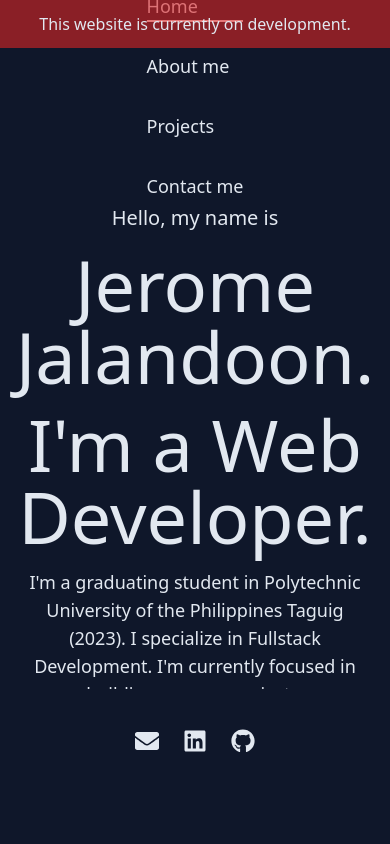
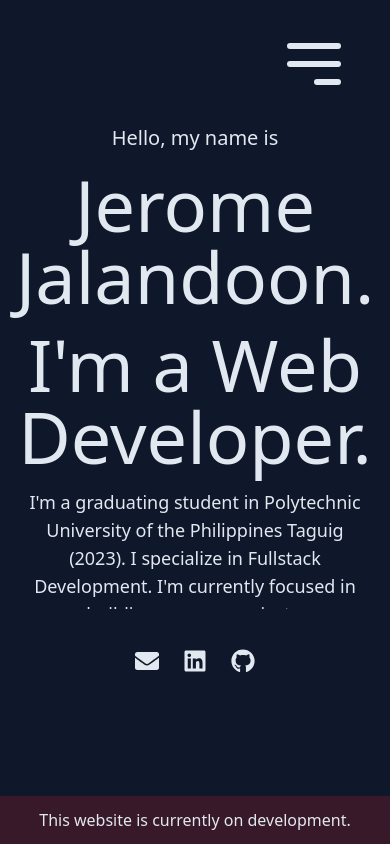
Before and after one commit to jbjalandoon/portfolio, a React (Vite) app: page / in a window 390 px wide. Built offline with nearby package versions, Linux system fonts and the light colour scheme.

Commit message:
responsive header

```diff
--- a/src/components/headers/Header.jsx
+++ b/src/components/headers/Header.jsx
@@ -1,11 +1,34 @@
+import { useState } from "react";
 import Nav from "./Nav";
+import { HiOutlineMenuAlt3 } from "react-icons/hi";
 import Title from "./Title";
 
 export default function Header({ items, title }) {
+  const [showHeader, setShowHeader] = useState(false);
+
+  const showHeaderHandler = () => {
+    setShowHeader((prevState) => !prevState);
+  };
+
   return (
-    <header className='w-full md:flex-row sm:flex-col flex-col flex h-20 items-center justify-center max-w-4xl relative'>
-      {/* <Title>{title}</Title> */}
-      <Nav items={items} />
-    </header>
+    <>
+      <header
+        className={`w-1/2 md:left-auto left-1/2 md:animate-none shadow-xl md:shadow-none md:w-full md:flex-row flex-col z-50 md:bg-transparent bg-slate-950 flex md:h-20 h-screen items-center justify-center md:inline-flex max-w-4xl md:relative ${
+          showHeader ? "absolute" : "hidden"
+        } md:top-auto top-0`}>
+        {/* <Title>{title}</Title> */}
+        <button
+          className='absolute top-8 p-3 md:hidden block'
+          onClick={showHeaderHandler}>
+          X
+        </button>
+        <Nav items={items} />
+      </header>
+      {!showHeader && <button
+        className='md:hidden absolute text-7xl top-7 right-10'
+        onClick={showHeaderHandler}>
+        <HiOutlineMenuAlt3 />
+      </button>}
+    </>
   );
 }
--- a/src/components/headers/NavLists.jsx
+++ b/src/components/headers/NavLists.jsx
@@ -6,7 +6,7 @@ import { useContext } from "react";
 export default function NavLists({ items, currentView }) {
   const { view } = useContext(ViewContext);
   return (
-    <ul className='flex gap-8 text-lg sm:flex-row flex-col underline-offset-4 transition-all select-none'>
+    <ul className='flex gap-8 text-lg md:flex-row flex-col underline-offset-4 transition-all select-none'>
       {items.map((e, i) => (
         <NavItem key={e} title={e} className={`${i === view && "active"}`} />
       ))}
--- a/src/main.jsx
+++ b/src/main.jsx
@@ -8,7 +8,7 @@ ReactDOM.createRoot(document.getElementById("root")).render(
   <React.StrictMode>
     <ViewContextProvider>
       <App />
-      <div className='absolute h-12 bg-red-600 w-full top-0 left-0 items-center justify-center bg-opacity-60 flex'>
+      <div className='absolute h-12 bg-red-600 w-full bottom-0 items-center justify-center bg-opacity-20 flex'>
         <span className='opacity-100'>
           This website is currently on development.
         </span>
```
